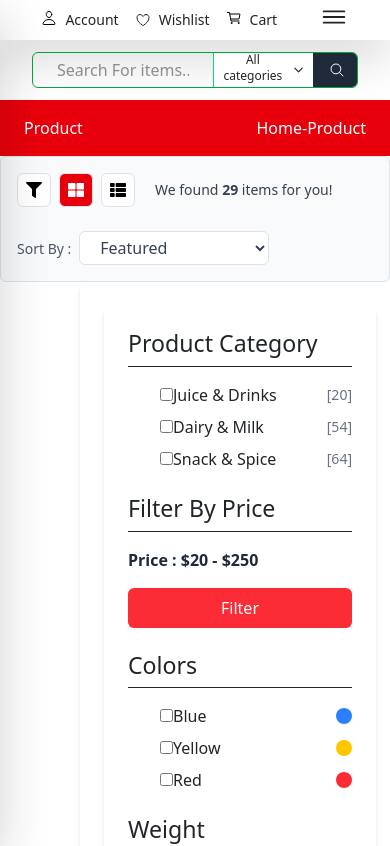
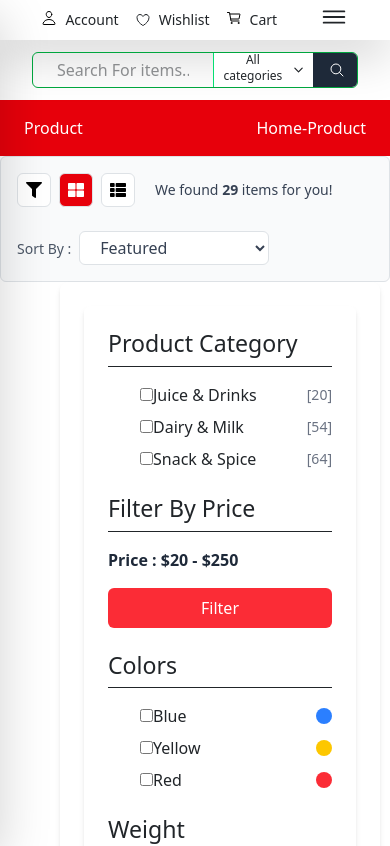
Before and after one commit to Vanshita1725/Foodzey2, a React (Vite) app: page /Products in a window 390 px wide. Shown: the top 846 px of the page. Built offline with nearby package versions, Linux system fonts and the light colour scheme.

Commit message:
set responsives

```diff
--- a/src/Products.jsx
+++ b/src/Products.jsx
@@ -77,7 +77,7 @@ function Products() {
             </div>
 
             <div className=" lg:flex">
-                <div className="w-full max-w-xs p-4 bg-white ms-20 h-253  flex rounded-lg shadow-md md:space-y-6">
+                <div className="w-full max-w-xs p-4 bg-white ms-15 h-253  flex rounded-lg shadow-md md:space-y-6">
                     <div class="w-full max-w-xs p-4 bg-white rounded shadow-md space-y-6">
 
                         {/* <!-- Product Category --> */}
```
